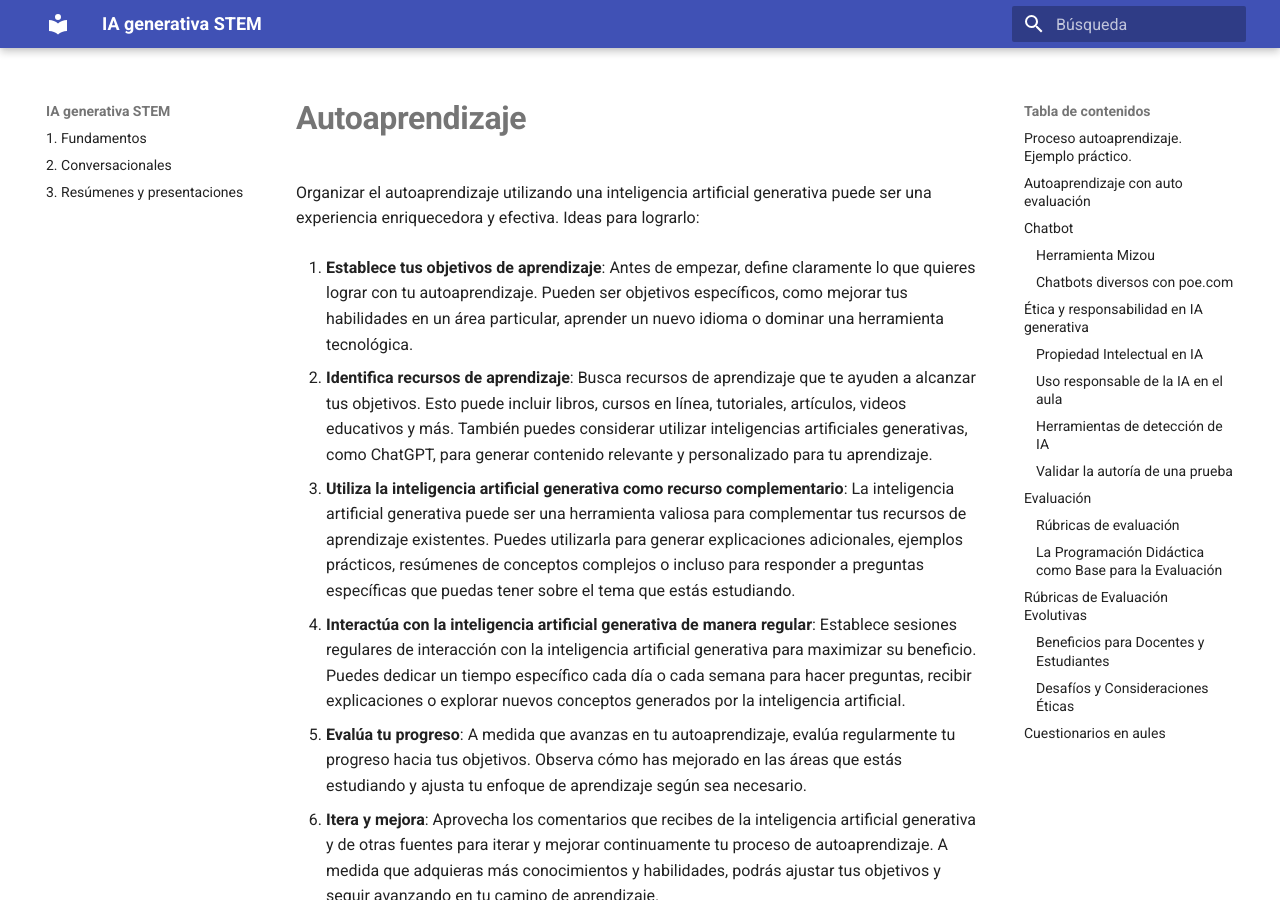
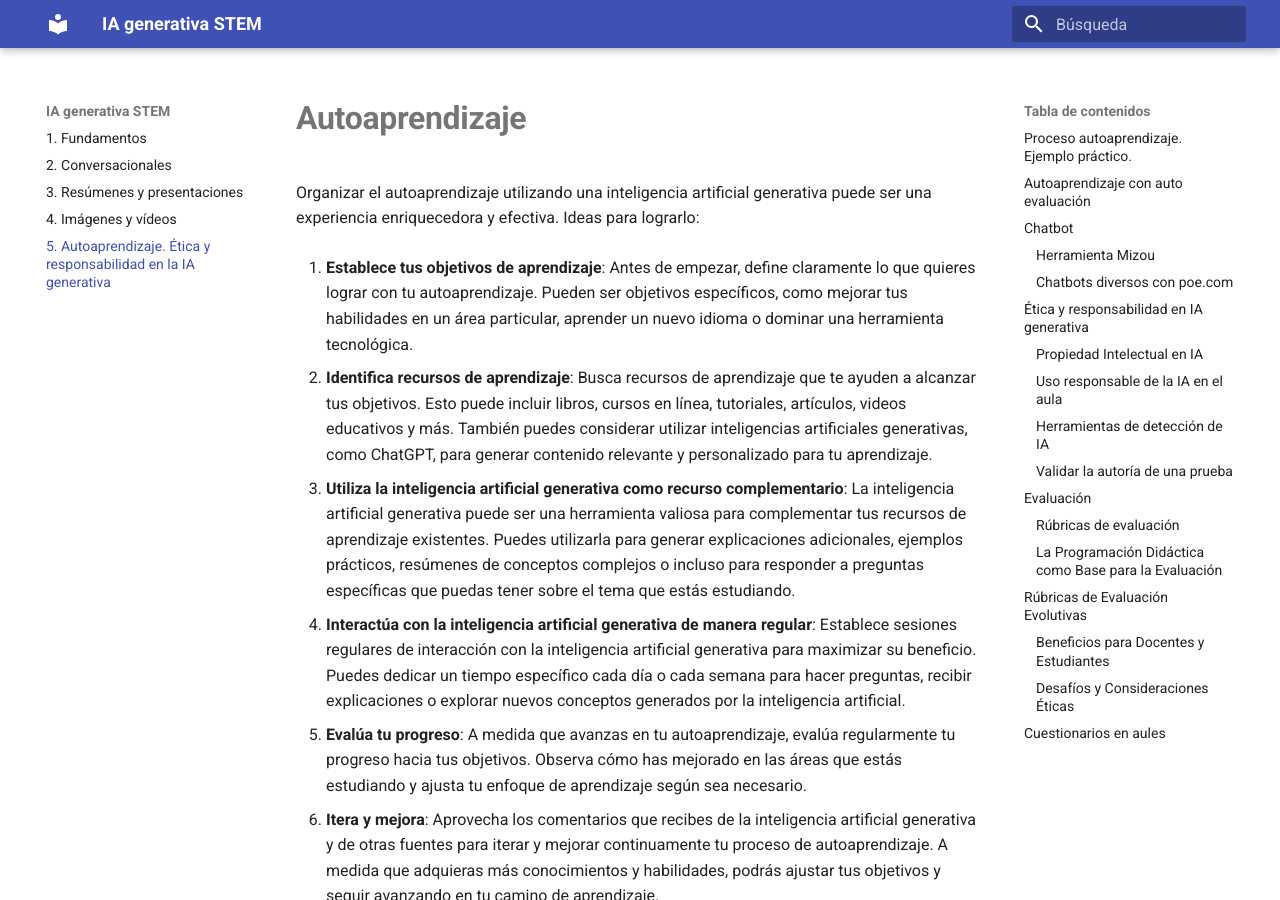
Before and after one commit to Formacion-RM/IAgenerativaSTEM, an MkDocs documentation site: the page built from docs/auto.md, in a window 1280 px wide and 900 px high. Built offline with MkDocs 1.6.1 and Material for MkDocs 9.7.7, drawn with Linux system fonts in a browser that asks for light colours.

Commit message:
Abiertos puntos 4 y 5

```diff
--- a/mkdocs.yml
+++ b/mkdocs.yml
@@ -8,8 +8,8 @@ nav:
   - "1. Fundamentos": "index.md"
   - "2. Conversacionales": "conversa.md"
   - "3. Resúmenes y presentaciones": "resum.md"
-  #- "4. Imágenes y vídeos ": "text2image.md"
-  #- "5. Autoaprendizaje. Ética y responsabilidad en la IA generativa": "auto.md"
+  - "4. Imágenes y vídeos ": "text2image.md"
+  - "5. Autoaprendizaje. Ética y responsabilidad en la IA generativa": "auto.md"
   #- "7. Metodología educativa": "metodo.md"
 
 theme:
```
